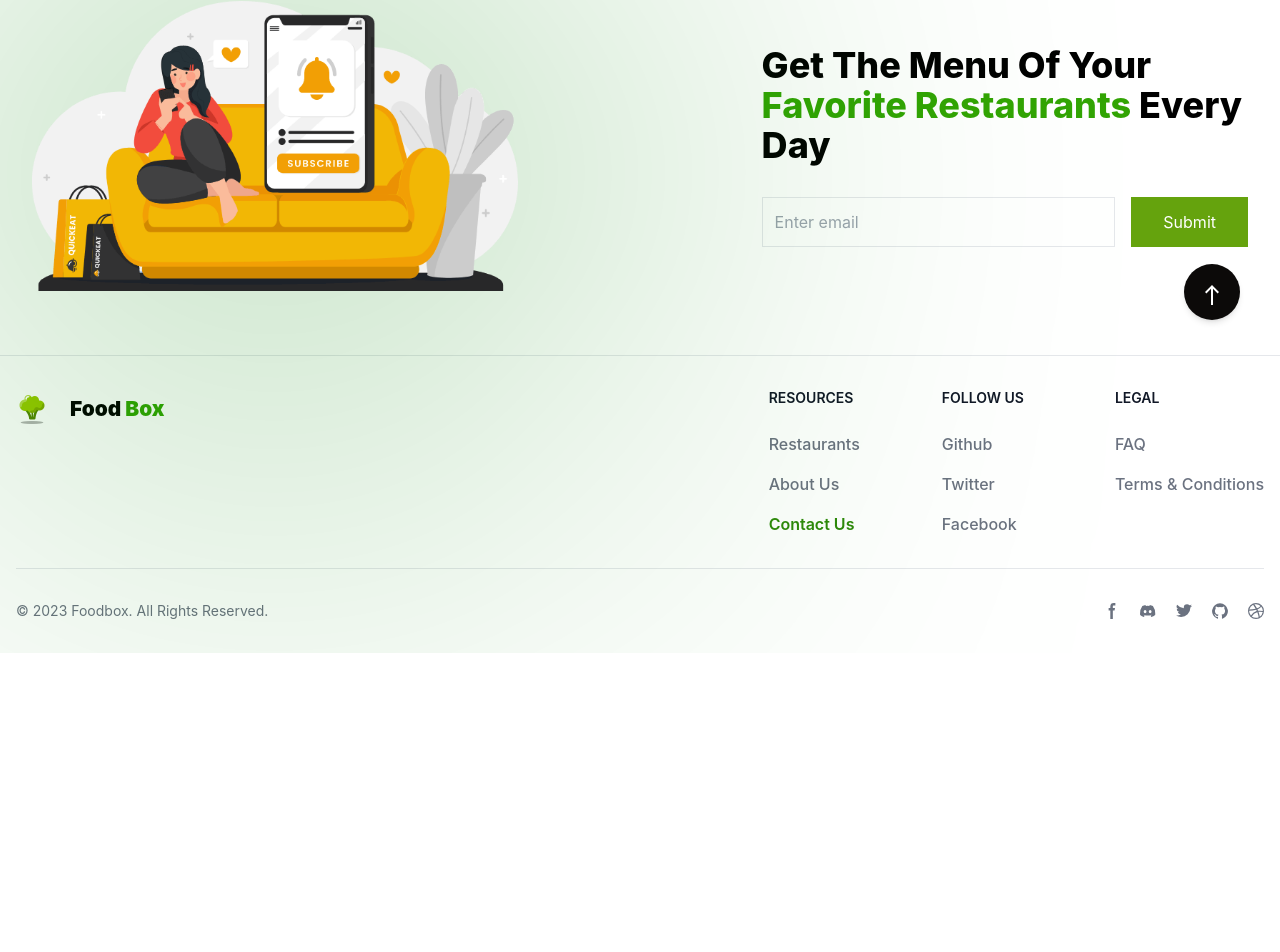
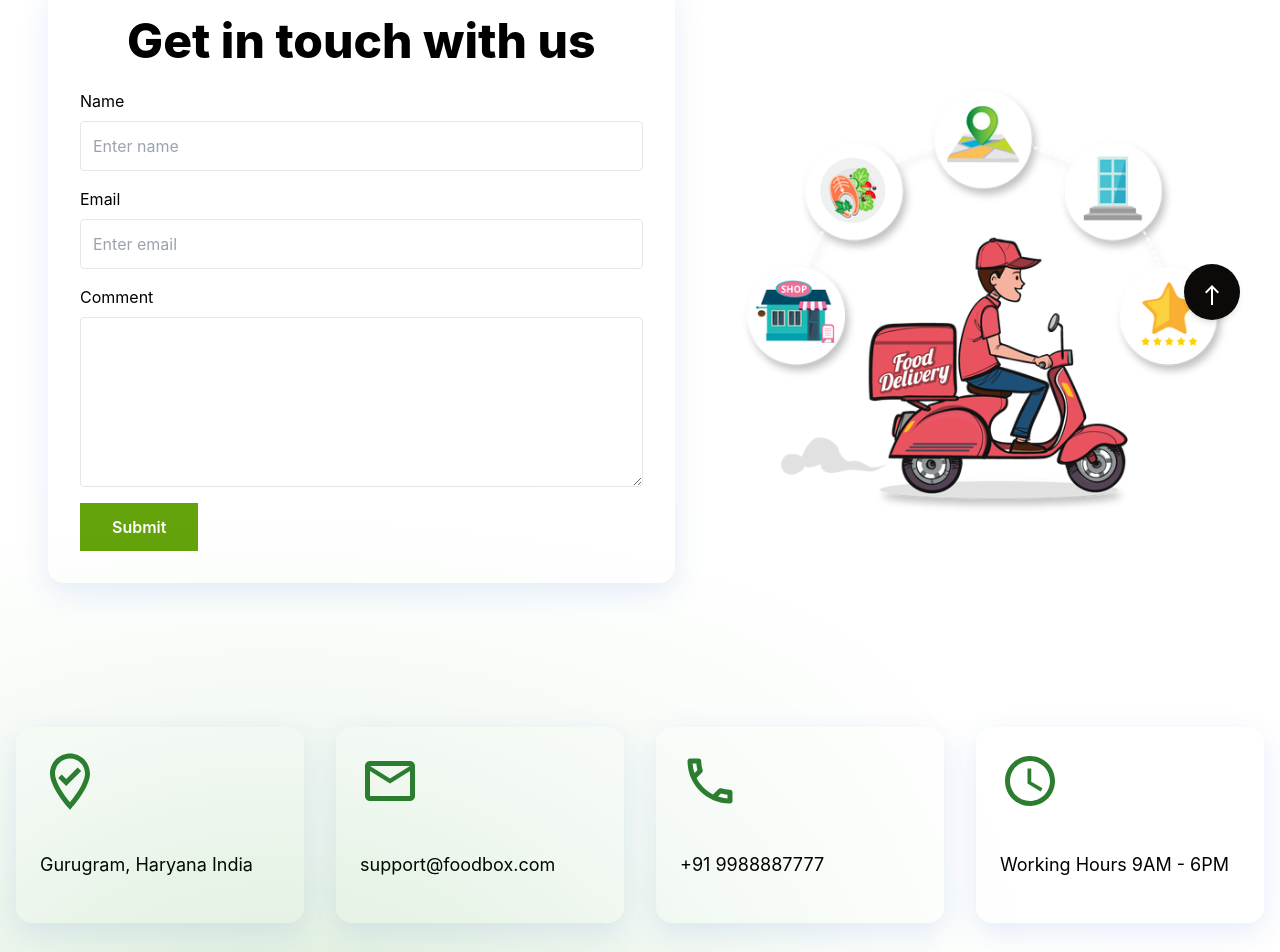
Before and after one commit to Sourav326/react-foodbox, a React (Create React App) app: page /contact in a window 1280 px wide. Shown: the part 440-1392 px from the top of the page. Before the commit the page ends 1093 px from the top, so only its background shows below. Built offline with nearby package versions, Linux system fonts and the light colour scheme.

Commit message:
add the filter on restaurant page and add the contact us page

```diff
--- a/src/components/BenefitCard.js
+++ b/src/components/BenefitCard.js
@@ -1,12 +1,11 @@
-import FastfoodOutlinedIcon from '@mui/icons-material/FastfoodOutlined';
 
 const BenefitCard = (props) => {
     return(
         <>
         <div className="p-6 shadow-[rgba(7,_65,_210,_0.1)_0px_9px_30px] rounded-2xl cursor-pointer hover:bg-gradient-to-t from-lime-200 via-lime-400 group">
-            <span className='group-hover:text-white'>{props.icon}</span>
-            <h2 className="capitalize text-4xl font-extrabold text-center lg:text-left py-5 pr-10 group-hover:text-white">{props.title}</h2>
-            <p className="pb-5 text-lg group-hover:text-white">{props.desc}</p>
+            <span className='group-hover:text-white'>{props?.icon}</span>
+            <h2 className="capitalize text-4xl font-extrabold text-center lg:text-left py-5 pr-10 group-hover:text-white">{props?.title}</h2>
+            <p className="pb-5 text-lg group-hover:text-white">{props?.desc}</p>
         </div>
         </>
     )
--- a/src/components/Benefits.js
+++ b/src/components/Benefits.js
@@ -9,10 +9,12 @@ const Benefits = () => {
 
     return(
         <>
-       <BenefitCard icon={<FastfoodOutlinedIcon sx={{ fontSize: 60 }} color="success"/>} title="free delivery" desc="Cras fermentum odio eu feugiat pretium nibh ipsum. Ut faucibus pulvinar elementum consequat integer enim neque volutpat." />
-       <BenefitCard icon={<WatchLaterOutlinedIcon sx={{ fontSize: 60 }} color="success"/>} title="save your time" desc="Cras fermentum odio eu feugiat pretium nibh ipsum. Ut faucibus pulvinar elementum consequat integer enim neque volutpat." />
-       <BenefitCard icon={<SellOutlinedIcon sx={{ fontSize: 60 }} color="success"/>} title="Regular discount" desc="Cras fermentum odio eu feugiat pretium nibh ipsum. Ut faucibus pulvinar elementum consequat integer enim neque volutpat." />
-       <BenefitCard icon={<SoupKitchenOutlinedIcon sx={{ fontSize: 60 }} color="success"/>} title="Variety food" desc="Cras fermentum odio eu feugiat pretium nibh ipsum. Ut faucibus pulvinar elementum consequat integer enim neque volutpat." />
+        <div className="grid grid-cols-1 lg:grid-cols-4 py-8 gap-8 lg:py-20 px-4">
+            <BenefitCard icon={<FastfoodOutlinedIcon sx={{ fontSize: 60 }} color="success"/>} title="free delivery" desc="Cras fermentum odio eu feugiat pretium nibh ipsum. Ut faucibus pulvinar elementum consequat integer enim neque volutpat." />
+            <BenefitCard icon={<WatchLaterOutlinedIcon sx={{ fontSize: 60 }} color="success"/>} title="save your time" desc="Cras fermentum odio eu feugiat pretium nibh ipsum. Ut faucibus pulvinar elementum consequat integer enim neque volutpat." />
+            <BenefitCard icon={<SellOutlinedIcon sx={{ fontSize: 60 }} color="success"/>} title="Regular discount" desc="Cras fermentum odio eu feugiat pretium nibh ipsum. Ut faucibus pulvinar elementum consequat integer enim neque volutpat." />
+            <BenefitCard icon={<SoupKitchenOutlinedIcon sx={{ fontSize: 60 }} color="success"/>} title="Variety food" desc="Cras fermentum odio eu feugiat pretium nibh ipsum. Ut faucibus pulvinar elementum consequat integer enim neque volutpat." />
+       </div>
         </>
     )
 }
--- a/src/components/Cart.js
+++ b/src/components/Cart.js
@@ -18,7 +18,9 @@ const Cart = () => {
 
         // Styling
         style: {
-            backgroundColor:'#FFBDAE',
+            backgroundColor:'#FFE76B',
+            color:"red",
+            fontWeight:600
         }
       });
   }
@@ -31,7 +33,9 @@ const Cart = () => {
 
         // Styling
         style: {
-            backgroundColor:'#FFBDAE',
+            backgroundColor:'#FFE76B',
+            color:"red",
+            fontWeight:600
         }
       });
   }
--- a/src/components/Header.js
+++ b/src/components/Header.js
@@ -15,7 +15,7 @@ const Header = () => {
       <div className="bg-white sticky top-0 z-50">
         <header className="relative bg-white ">
           <p className="flex h-10 items-center justify-center bg-gradient-to-r from-violet-500 to-fuchsia-500 px-4 text-sm font-medium text-white sm:px-6 lg:px-8">
-            Get free delivery on orders over $100
+            Get free delivery on orders over ₹1000
           </p>
           <nav
             aria-label="Top"
--- a/src/components/ProductCard.js
+++ b/src/components/ProductCard.js
@@ -16,7 +16,9 @@ const ProductCard = (props) => {
 
         // Styling
         style: {
-            backgroundColor:'#90EE90',
+            backgroundColor:'#7BFFC2',
+            color:"green",
+            fontWeight:600
         }
       });
   }
--- a/src/components/RestaurantCard.js
+++ b/src/components/RestaurantCard.js
@@ -18,7 +18,8 @@ const RestaurantCard = (props,index) => {
             <div className='p-4 flex flex-col gap-3'>
                 <div className='text-lg font-bold hover:text-lime-600'><Link to="/restaurant">{data?.name}</Link></div>
                 <div className='text-sm text-slate-400 font-normal'>{data?.cuisines.join(', ')}</div>
-                <div className='text-sm text-slate-400 font-bold'>{data?.costForTwo}</div>
+                <div className='text-sm text-slate-400 font-bold'>{data?.costForTwo}, <span className='text-sm text-slate-300'>{data?.areaName}</span></div>
+
                 <div className="flex py-3">
                     <span className="border border-blue-200 text-blue-600 text-xs font-semibold mr-2 px-2.5 py-0.5 rounded dark:bg-blue-200 dark:text-blue-800 flex items-center">
                         <span className="text-yellow-400 text-xs"><StarIcon /></span> {data?.avgRating}
--- a/src/components/pages/About.js
+++ b/src/components/pages/About.js
@@ -11,10 +11,7 @@ const About = () => {
                 <p className="py-5 text-lg text-slate-500 text-justify lg:text-center lg:px-16 px-4">We build innovative products & solutions that deliver unparalleled convenience to urban consumers.
                     The best part? Every bit of your work at Foodbox will help elevate the lives of our users across India.
                 </p>
-                <div className="grid grid-cols-1 lg:grid-cols-4 py-8 gap-8 lg:py-20 px-4">
-                    <Benefits />
-                </div>
-
+                <Benefits />
             </div>
             <CustomerWords />
             <div className="mx-auto w-full max-w-screen-xl py-16 ">
--- a/src/components/pages/Contact.js
+++ b/src/components/pages/Contact.js
@@ -1,9 +1,46 @@
+import BenefitCard from "../BenefitCard"
 import PageHeader from "./PageHeader"
+import WhereToVoteOutlinedIcon from '@mui/icons-material/WhereToVoteOutlined';
+import EmailOutlinedIcon from '@mui/icons-material/EmailOutlined';
+import LocalPhoneOutlinedIcon from '@mui/icons-material/LocalPhoneOutlined';
+import QueryBuilderOutlinedIcon from '@mui/icons-material/QueryBuilderOutlined';
+import foodDelivery from "../../images/food-delivery.png"
 
 const Contact = () => {
     return(
         <>
         <PageHeader title="Contact us"/>
+        <div className="mx-auto w-full max-w-screen-xl px-4">
+            <div className="flex flex-col lg:flex-row my-20 pt-8 lg:px-8 pb-8 lg:gap-16 items-center">
+            <div className="shadow-[rgba(7,_65,_210,_0.1)_0px_9px_30px] rounded-2xl sm:w-full lg:w-3/5 mx-auto p-8">
+                <h1 className="text-center text-5xl font-extrabold pb-6">Get in touch with us</h1>
+                <form action="" className="flex flex-col gap-4">
+                    <div className="flex flex-col">
+                        <label htmlFor="name" className="mb-2">Name</label>
+                        <input className="p-3 border rounded" type="text" name="nam" placeholder="Enter name"/>
+                    </div>
+                    <div className="flex flex-col">
+                        <label htmlFor="email" className="mb-2">Email</label>
+                        <input className="p-3 border rounded" type="email" name="email" placeholder="Enter email"/>
+                    </div>
+                    <div className="flex flex-col">
+                        <label htmlFor="phone" className="mb-2">Comment</label>
+                        <textarea className="p-3 border rounded" name="comment" rows="6"></textarea>
+                    </div>
+                    <div>
+                        <button className="py-3 px-8 bg-lime-600 text-white font-semibold">Submit</button>
+                    </div>
+                </form>
+            </div>
+            <img className='sm:w-full md:w-5/12 bg-blend-lighten hover:bg-blend-darken pt-8' src={foodDelivery} alt={foodDelivery} />
+        </div>
+            <div className=" grid grid-cols-1 lg:grid-cols-4 py-8 gap-8">
+                <BenefitCard icon={<WhereToVoteOutlinedIcon sx={{ fontSize: 60 }} color="success"/>} desc="Gurugram, Haryana India"/>
+                <BenefitCard icon={<EmailOutlinedIcon sx={{ fontSize: 60 }} color="success"/>} desc="support@foodbox.com"/>
+                <BenefitCard icon={<LocalPhoneOutlinedIcon sx={{ fontSize: 60 }} color="success"/>} desc="+91 9988887777"/>
+                <BenefitCard icon={<QueryBuilderOutlinedIcon sx={{ fontSize: 60 }} color="success"/>} desc="Working Hours 9AM - 6PM"/>
+            </div>
+        </div>
         </>
     )
 }
--- a/src/utils/Restaurants.js
+++ b/src/utils/Restaurants.js
@@ -4,7 +4,7 @@ const Restaurants = [
             "name": "Dark Brown",
             "cloudinaryImageId": "mzdetw2s1ihmpiegkhyl",
             "locality": "Shopping Centre Market",
-            "areaName": "Sector 15",
+            "areaName": "Sector 16",
             "costForTwo": "₹250 for two",
             "cuisines": [
                 "Italian-American",
```
Also changed, not shown: src/components/Restaurant.js (+38 -12 lines).
